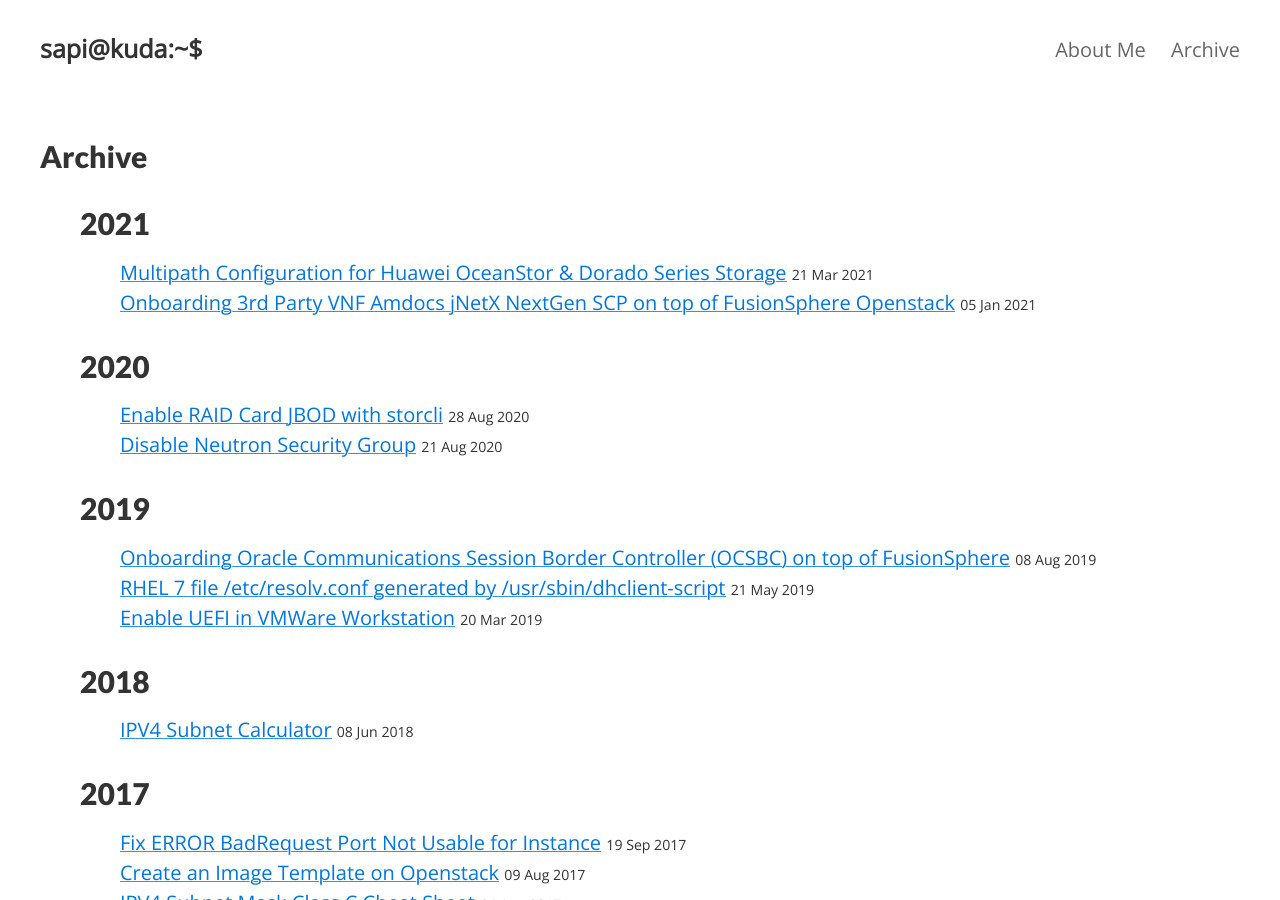
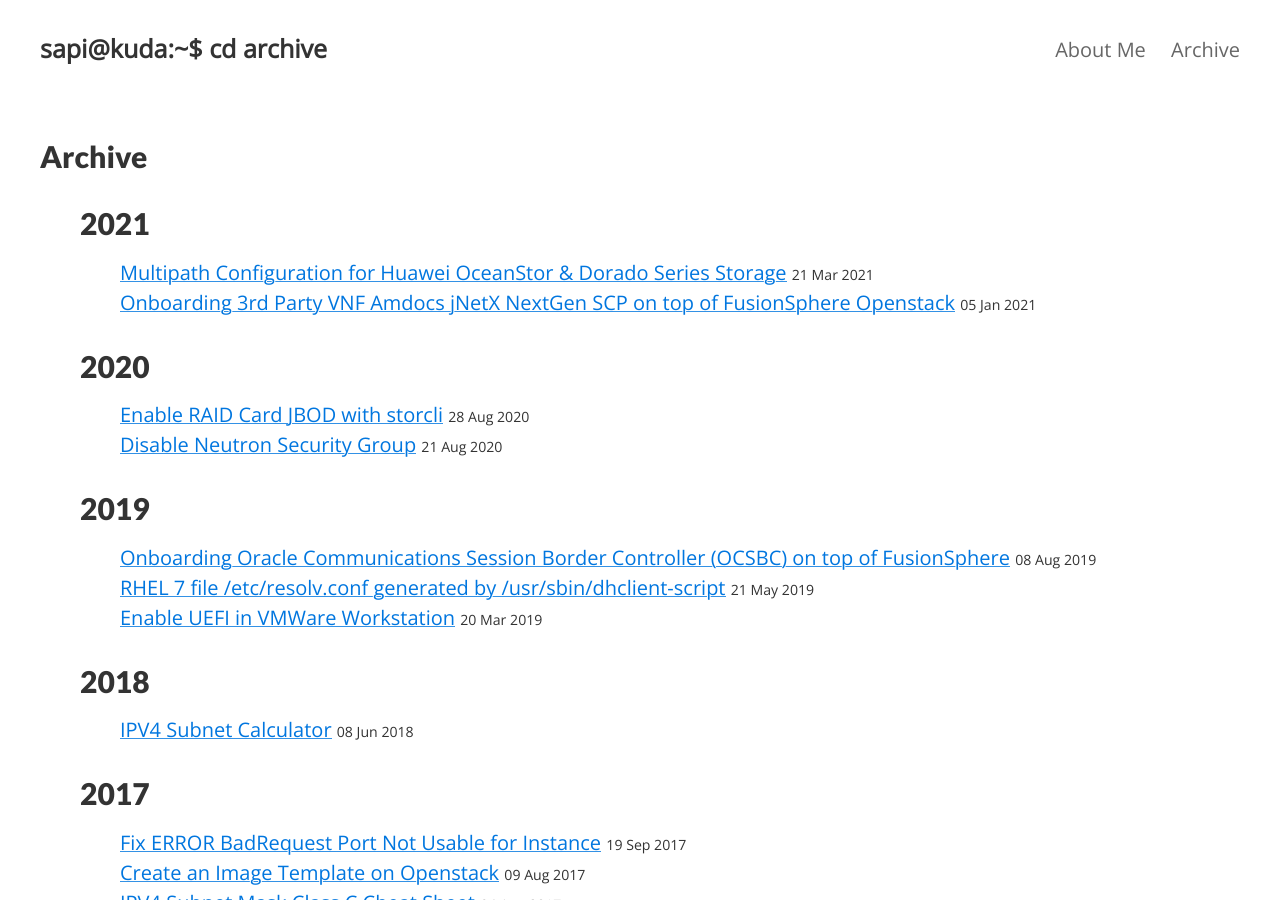
Before and after one commit to wwahyudi/wwahyudi.github.io, a Jekyll site: the page built from archive.html, in a window 1280 px wide and 900 px high. Built offline with Jekyll 4.4.1, drawn with Linux system fonts in a browser that asks for light colours; nearby versions of some CDN libraries.

Commit message:
Update title look like Linux change directory

```diff
--- a/_includes/head.html
+++ b/_includes/head.html
@@ -1,7 +1,7 @@
 <head>
     <meta charset="utf-8">
     <meta http-equiv="X-UA-Compatible" content="IE=edge">
-    <title>{{ site.title | strip_html }}{% if page.title %} cd {{ page.title | strip_html | slugify }} {% endif %}</title>
+    <title>{{ site.title | strip_html }}{% if page.title %} cd {{ page.title | strip_html | truncatewords: 3, "..." | slugify }} {% endif %}</title>
     <link rel="dns-prefetch" href="//maxcdn.bootstrapcdn.com">
     <link rel="dns-prefetch" href="//cdn.mathjax.org">
     <link rel="dns-prefetch" href="//cdnjs.cloudflare.com">
--- a/_includes/header.html
+++ b/_includes/header.html
@@ -1,7 +1,7 @@
 <header class="site-header px2 px-responsive">
   <div class="mt2 wrap">
     <div class="measure">
-      <a href="{{ site.url }}" class="site-title">{{ site.title }}</a>
+      <a href="{{ site.url }}" class="site-title">{{ site.title }} {% if page.title %} cd {{ page.title | strip_html | truncatewords: 3, "..." | slugify }} {% endif %}</a>
       <nav class="site-nav">
         {% include navigation.html %}
       </nav>
```
